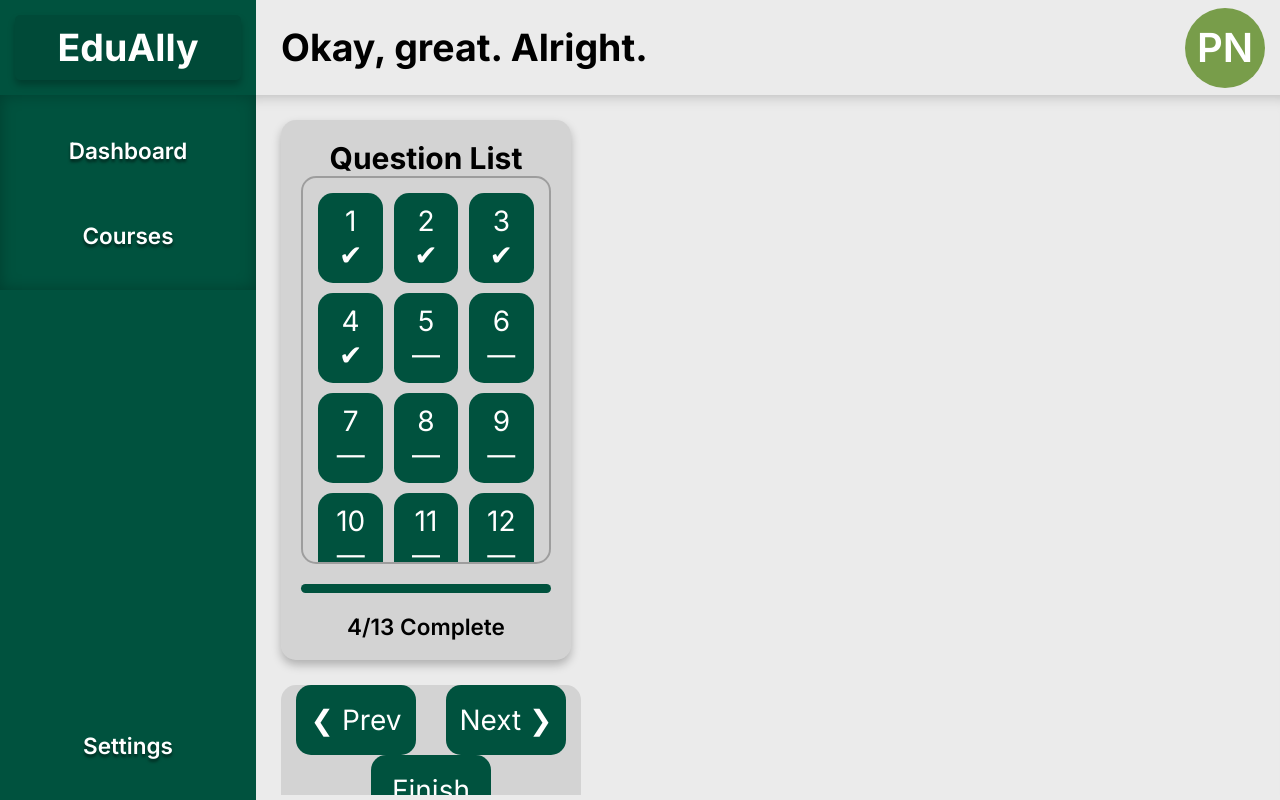
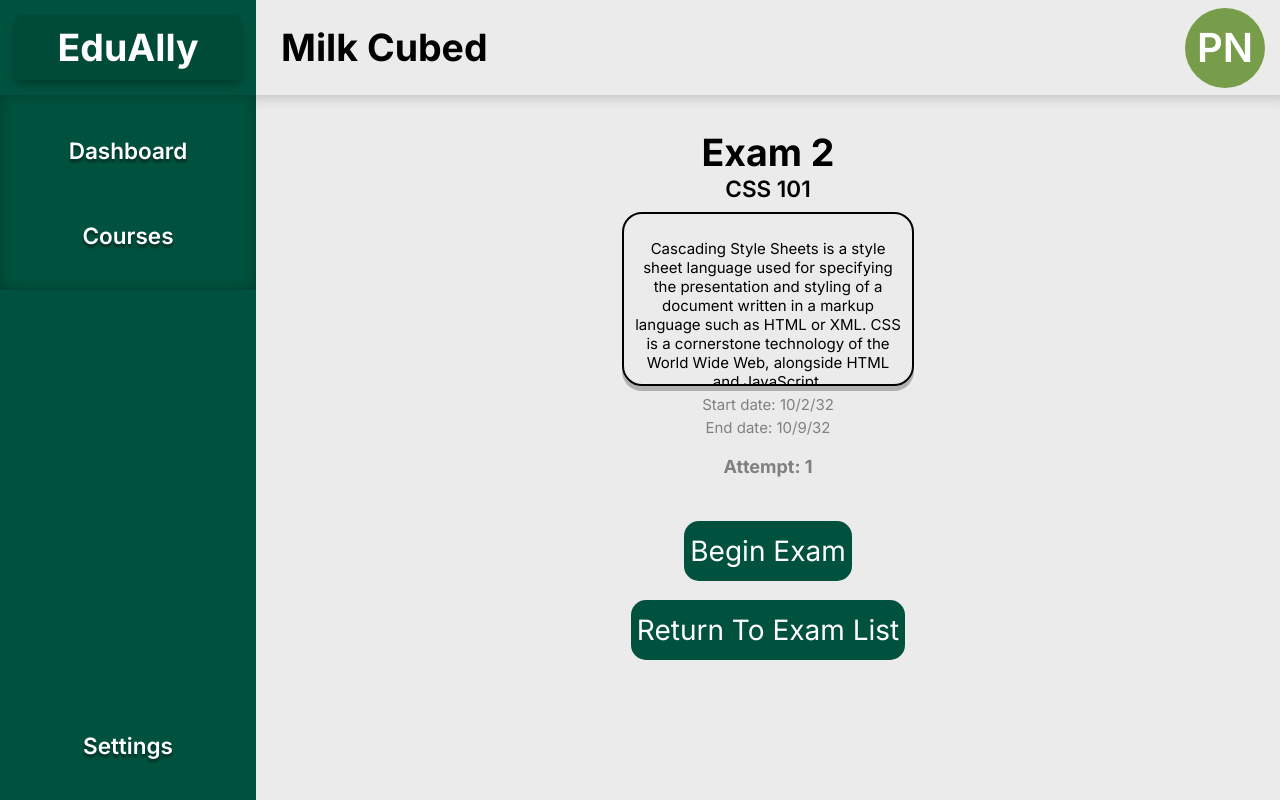
Before and after one commit to SUNY-Brockport-ACM-Student-Chapter/ai-education-frontend, a Next.js app: page / in a window 1280 px wide. Built offline with nearby package versions, Linux system fonts and the light colour scheme.

Commit message:
Complete ExamPageButtons, ExamPageInfoBox

```diff
--- /dev/null
+++ b/src/app/components/ExamPageButtons.tsx
@@ -0,0 +1,27 @@
+import React from 'react';
+import './component-style.css';
+
+const ExamPageButtons = () => {
+    return(
+        <div className="exam-buttonbox">
+            <div className="begin-exam-buttonbox">
+                <button className="begin-exam button">
+                    <p>Begin Exam</p>
+                </button> <br/>
+                <button className="return-exam button">
+                    <p>Return To Exam List</p>
+                </button> <br/>
+            </div>
+            <div className="finish-exam-buttonbox">
+                <button className="ai-review button hide">
+                    <p>AI Review</p>
+                </button> <br/>
+                <button className="close-exam button hide">
+                    <p>Close</p>
+                </button>
+            </div>
+        </div>
+    );
+};
+
+export default ExamPageButtons;
--- a/src/app/components/ExamPageInfoBox.tsx
+++ b/src/app/components/ExamPageInfoBox.tsx
@@ -7,9 +7,10 @@ interface ExamPageProps{
     examDesc: string;
     startDate: string;
     endDate: string;
+    attemptNum: number;
 }
 
-const ExamPageInfoBox: React.FC<ExamPageProps> = ({examNum, courseName, examDesc, startDate, endDate}) => {
+const ExamPageInfoBox: React.FC<ExamPageProps> = ({examNum, courseName, examDesc, startDate, endDate, attemptNum}) => {
     return (
         <div className="exampage-infobox">
             <h1>Exam {examNum}</h1>
@@ -21,6 +22,7 @@ const ExamPageInfoBox: React.FC<ExamPageProps> = ({examNum, courseName, examDesc
                 <p>Start date: {startDate}</p>
                 <p>End date: {endDate}</p>
             </div>
+            <h4>Attempt: {attemptNum}</h4>
         </div>
     );
 
--- a/src/app/components/PrevNext.tsx
+++ b/src/app/components/PrevNext.tsx
@@ -13,7 +13,6 @@ const PrevNext = () => {
       <button className='finish button-hide'>
         <p>Finish</p>
       </button>
-
       <button className='end-review'>
         <p>End Review</p>
       </button>
--- a/src/app/components/component-style.css
+++ b/src/app/components/component-style.css
@@ -127,22 +127,74 @@
 .exampage-infobox{
   margin: auto;
   width: 30%;
-  padding: 50px;
+  padding: 10px;
   text-align: center;
   border-radius: 10px;
 }
 
+.exampage-infobox h4{
+  color: grey;
+  font-size: 18px;
+}
+
 .exampage-infobox-desc{
   border: solid, 2px;
-  border-radius: 5px;
+  border-radius: 20px;
   padding: 10px;
   margin-top: 10px;
   max-height: 150px;
   overflow-y: scroll;
+  box-shadow: 0 5px 0px var(--shadow-color);
 }
+
 .exampage-infobox-dates{
   color: grey;
   line-height: 8px;
+}
+
+/** Exam Page Buttons **/
+.exam-buttonbox{
+  margin: auto;
+  width: 30%;
+  padding: 10px;
+  text-align: center;
+  border-radius: 10px;
+  justify-content: center;
+  align-items: center;
+}
+
+.exam-buttonbox button{
+  margin: auto;
+  font-family: "Inter", sans-serif;
+  font-size: 28px;
+  color: white;
+  background-color: var(--bport-green);
+  height: 60px;
+  border-radius: 15px;
+  border: 0;
+  transition: 0.25s;
+  display: flex;
+  justify-content: center;
+  align-items: center;
+}
+
+.exam-buttonbox button:hover{
+  cursor: pointer;
+  transform: translateY(-5px);
+  box-shadow: 0 5px 5px var(--shadow-color);
+  transition: 0.25s;
+}
+
+.exam-buttonbox button.ai-review{
+  background-color: var(--bport-secondary-gold);
+}
+
+.exam-buttonbox button:active{
+  background-color: var(--bport-gold);
+}
+
+.exam-buttonbox button.hide{
+  display: none;
 }
 
 /** NavMenu **/
--- a/src/app/page.tsx
+++ b/src/app/page.tsx
@@ -4,9 +4,10 @@ import Header from './components/Header';
 import PrevNext from './components/PrevNext';
 import QuestionList from './components/QuestionList';
 import ExamPageInfoBox from './components/ExamPageInfoBox';
+import ExamPageButtons from './components/ExamPageButtons';
 
 const Page: React.FC = () => {
-  const pageTitle = "Okay, great. Alright.";
+  const pageTitle = "Milk Cubed";
   /* Set page title here, displayed in Header */
 
   return (
@@ -14,9 +15,10 @@ const Page: React.FC = () => {
       <Header pageTitle={pageTitle} />
       <div className="main-workspace">
         {/* Add your content within the main-workspace div */}
-        <QuestionList />
-        <PrevNext />
-        <ExamPageInfoBox examNum={2} courseName='CSS 101' examDesc='Cascading Style Sheets is a style sheet language used for specifying the presentation and styling of a document written in a markup language such as HTML or XML. CSS is a cornerstone technology of the World Wide Web, alongside HTML and JavaScript.' startDate='10/2/32' endDate='10/9/32' />
+        {/*<QuestionList />*/}
+        {/*<PrevNext />*/}
+        <ExamPageInfoBox examNum={2} courseName='CSS 101' examDesc='Cascading Style Sheets is a style sheet language used for specifying the presentation and styling of a document written in a markup language such as HTML or XML. CSS is a cornerstone technology of the World Wide Web, alongside HTML and JavaScript.' startDate='10/2/32' endDate='10/9/32' attemptNum={1} />
+        <ExamPageButtons/>
       </div>
     </div>
   );
```
Also changed, not shown: src/app/components/ExamQuestion.tsx (added, +12 -0 lines). Lines whose indentation alone changed are shown as unchanged.
